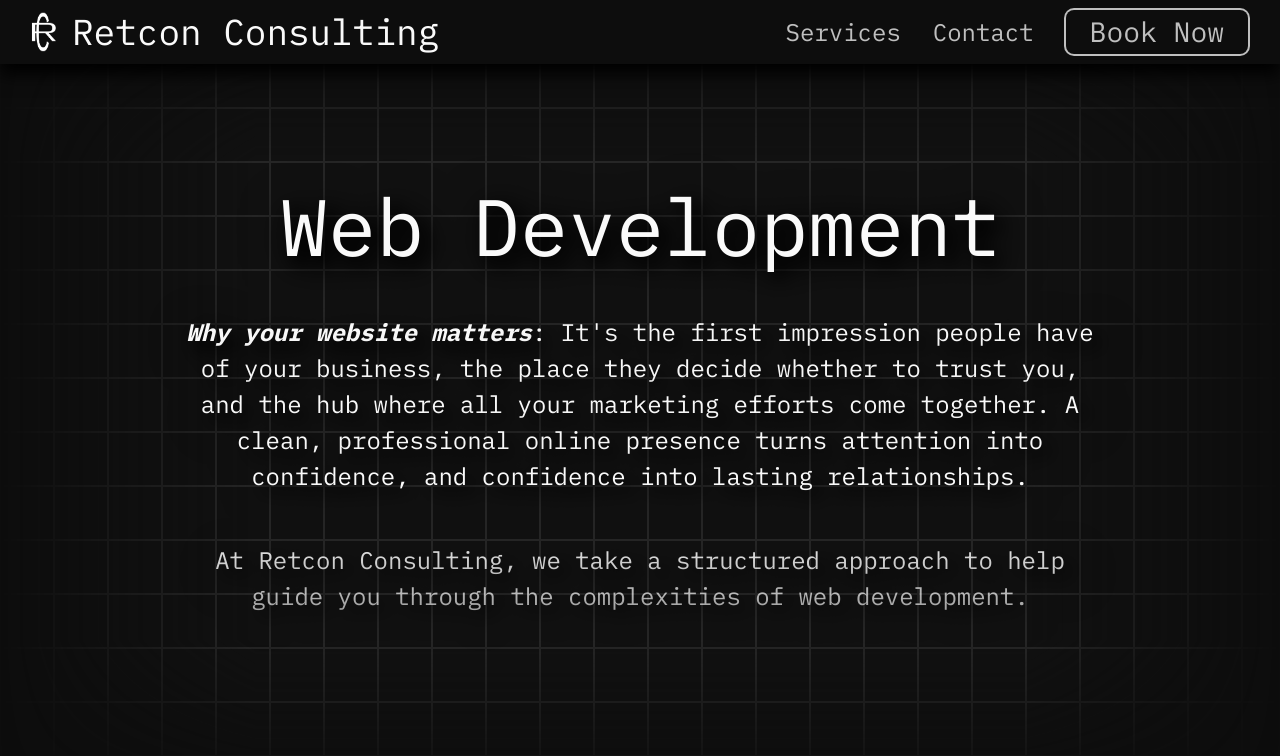
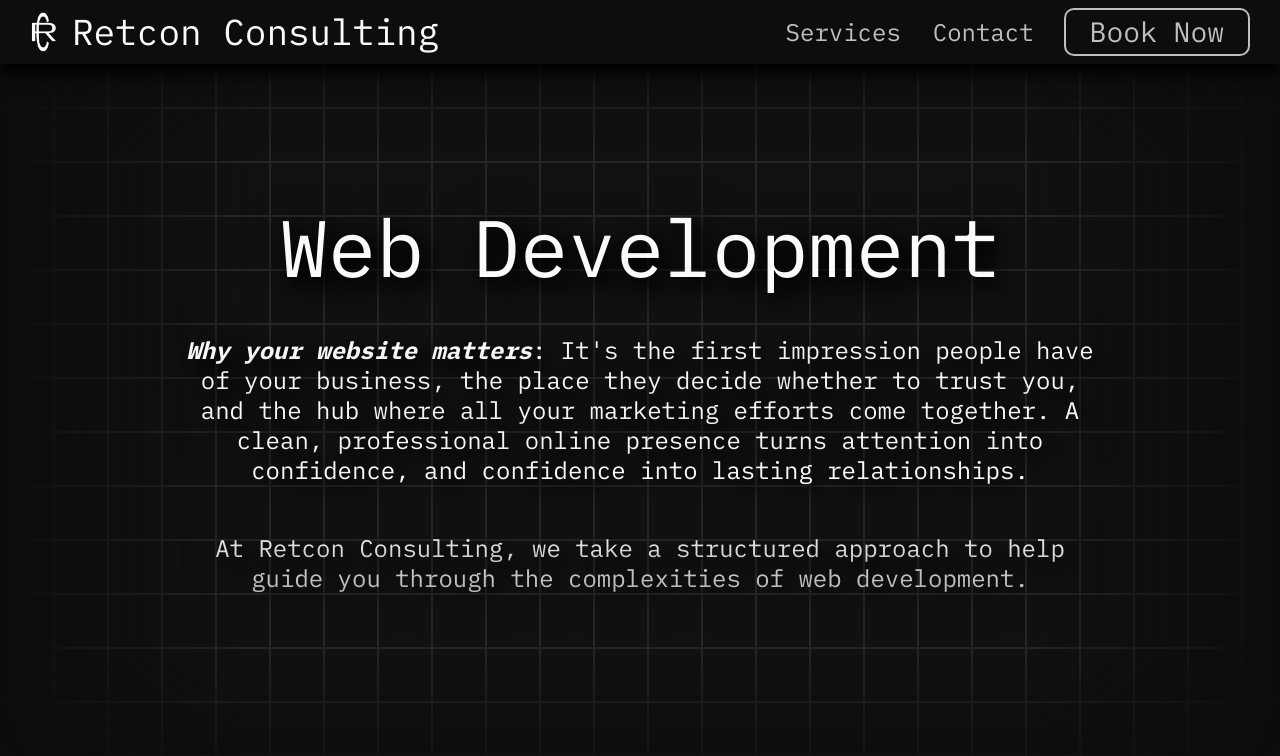
Before and after one commit to evan-baron/retcon-consulting, a Next.js app: page /development in a window 1280 px wide. Shown: the top 756 px of the page. Built offline with nearby package versions, Linux system fonts and the light colour scheme; a web font is replaced by a local one.

Commit message:
timeline for desktop finished

```diff
--- a/src/app/components/timeline/timeline.module.scss
+++ b/src/app/components/timeline/timeline.module.scss
@@ -62,6 +62,7 @@
 				color: var(--gray1);
 				text-shadow: 0.5rem 0.5rem 1rem black, 0.5rem 0.5rem 2rem black,
 					0.5rem 0.5rem 3rem black;
+				line-height: 1.25;
 			}
 		}
 
--- a/src/app/development/development.module.scss
+++ b/src/app/development/development.module.scss
@@ -47,7 +47,7 @@
 			width: 90%;
 			color: var(--gray1);
 			font-size: 1.5rem;
-			line-height: 1.5;
+			line-height: 1.25;
 			text-align: center;
 			text-wrap: pretty;
 			text-shadow: 0.5rem 0.5rem 1rem black, 0.5rem 0.5rem 2rem black,
```
